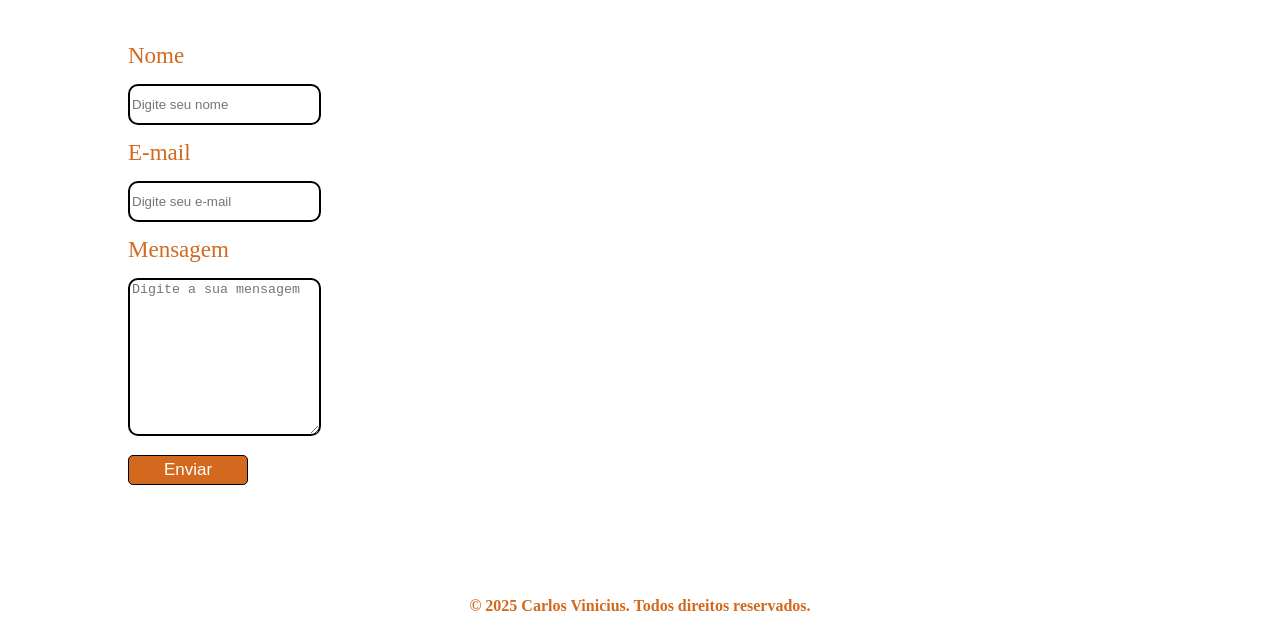
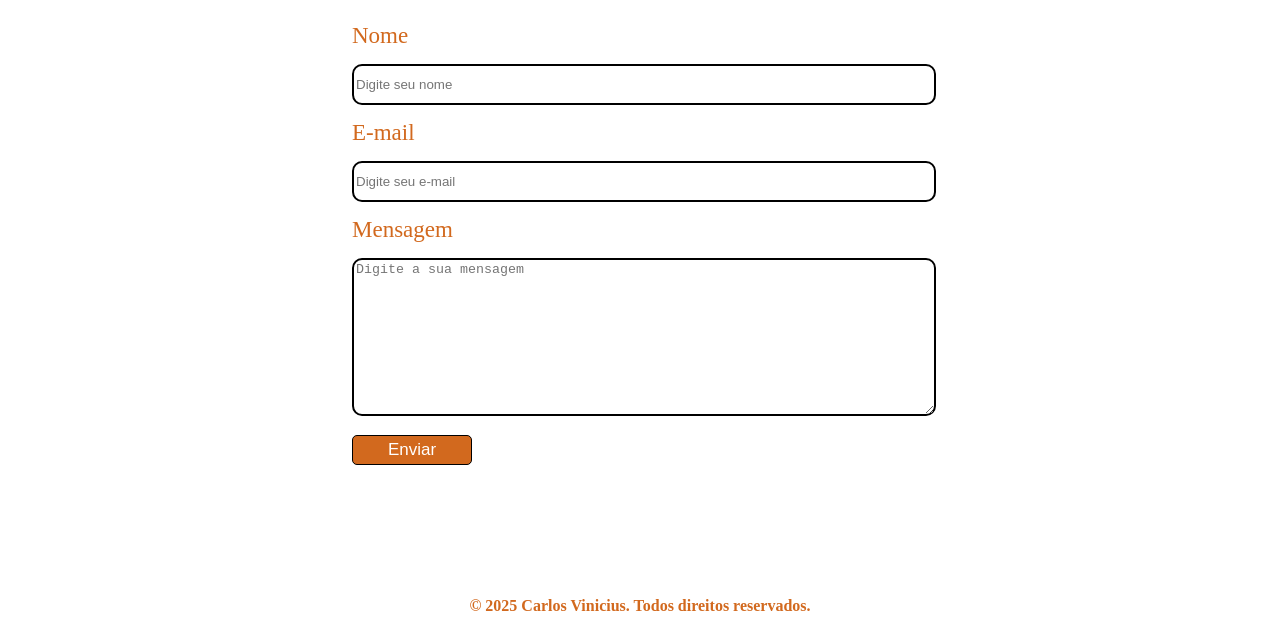
Before and after one commit to vnsantos/trabalho_api, a plain HTML site: page contato.html in a window 1280 px wide. Shown: the part 169-800 px from the top of the page. Drawn offline with Linux system fonts and the light colour scheme.

Commit message:
mudanças na estilização da pagina home e retirei flexbox da pagina contato

```diff
--- a/styles/contato.css
+++ b/styles/contato.css
@@ -34,6 +34,7 @@ a:hover{
 .sec_titulo{
     width: 80%;
     margin: 0 auto;
+    text-align: center;
 }
 
 .titulo{
@@ -43,13 +44,8 @@ a:hover{
 }
 
 .sec_form{
-    width: 80%;
+    width: 45%;
     margin: 0 auto;
-    display: flex;
-    align-items: center;
-    justify-content: flex-start;
-    padding: 20px;
-    height: 100%;
 }
 
 .est_label{
--- a/styles/style.css
+++ b/styles/style.css
@@ -38,6 +38,7 @@ a:hover{
     font-size: 50px;
     font-family: 'Times New Roman', Times, serif;
     font-weight: bold;
+    color: chocolate;
 }
 
 figure img{
@@ -73,11 +74,12 @@ figure img{
     font-weight: bold;
     text-align: center;
     margin: 2.5% 0%;
+    color: chocolate;
 }
 
 .rodape{
     text-align: center;
     font-family: 'Times New Roman', Times, serif;
     font-weight: bold;
-
+    color: chocolate;
 }
```
